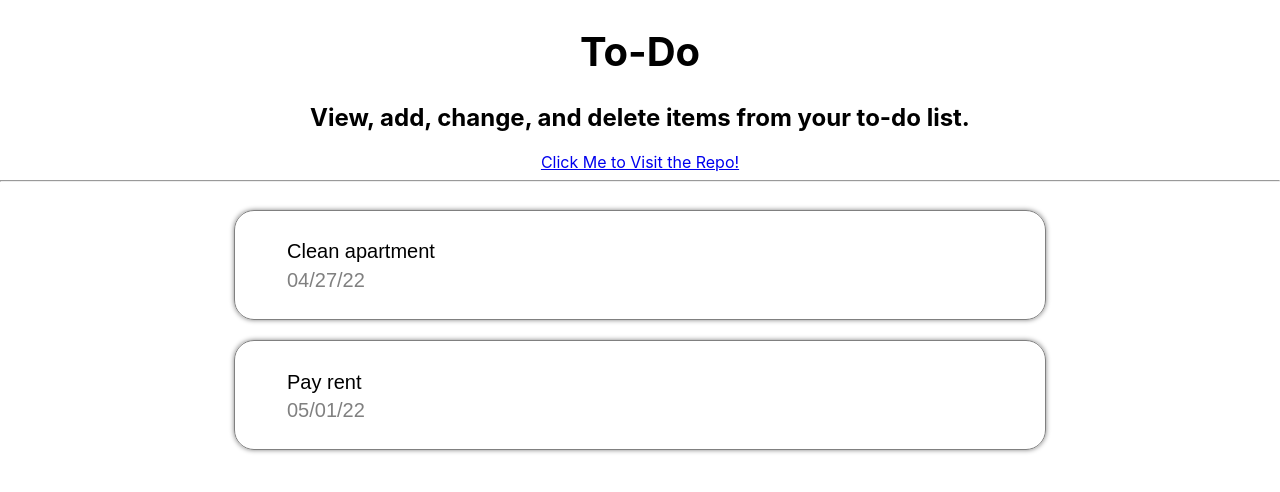
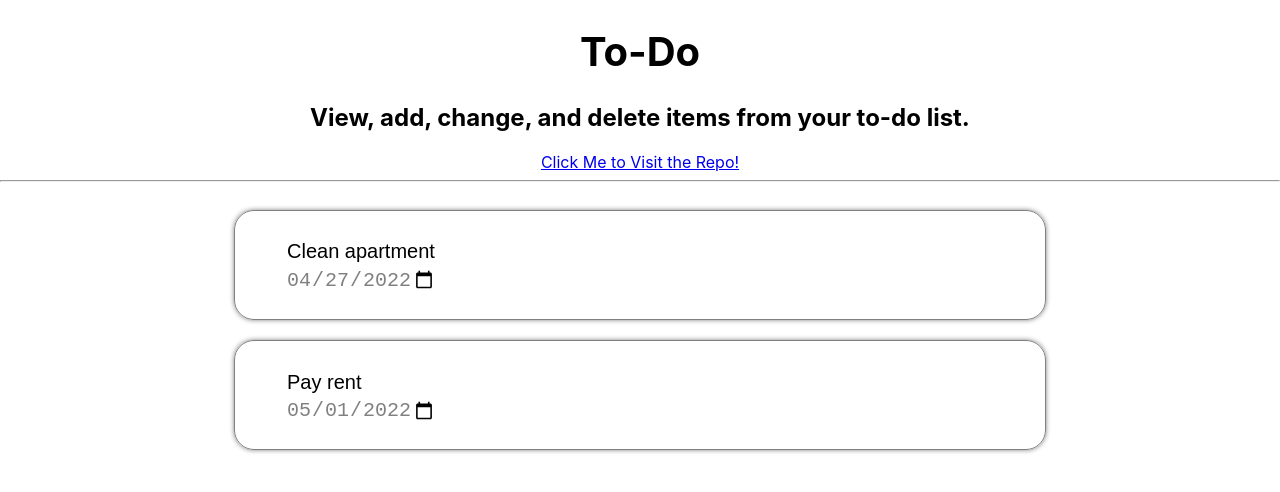
Before and after one commit to amac72/To-Do, a React (Create React App) app in the folder to-do-app/: page / in a window 1280 px wide. Shown: the top 492 px of the page. Built offline with nearby package versions, Linux system fonts and the light colour scheme.

Commit message:
Add date picker

```diff
--- a/to-do-app/src/Main.js
+++ b/to-do-app/src/Main.js
@@ -4,8 +4,8 @@ import './Main.css'
 
 // Tasks
 let tasks = [
-  {description: "Clean apartment", date: "04/27/22"},
-  {description: "Pay rent", date: "05/01/22"}
+  {description: "Clean apartment", date: "2022-04-27"},
+  {description: "Pay rent", date: "2022-05-01"}
 ]
 
 const Task = ({ task }) => {
@@ -29,7 +29,7 @@ const Task = ({ task }) => {
     <input class="description" onChange={(event) => update(event.target.value, 'description', data)} value={data.description} />
     </h3>
     <p>
-    <input class="date" onChange={(event) => update(event.target.value, 'date', data)} value={data.date} />
+    <input type="date" class="date" onChange={(event) => update(event.target.value, 'date', data)} value={data.date} />
     </p>
     </div>
     <br></br>
```
